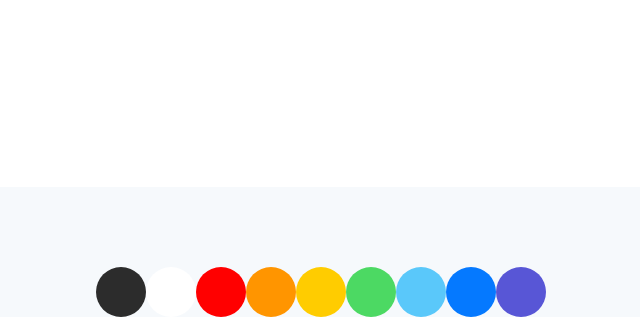
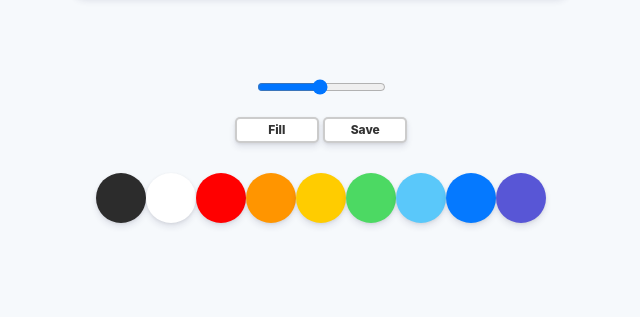
Before and after one commit to soulwine-it/PaintJS, a plain HTML site: page index.html in a window 1280 px wide. Shown: the part 553-870 px from the top of the page, without its empty margins (319-959 px from the left). After the commit the page ends 826 px from the top, so only its background shows below. Drawn offline with Linux system fonts and the light colour scheme.

Commit message:
style part two

```diff
--- a/index.html
+++ b/index.html
@@ -10,6 +10,20 @@
   <body>
     <canvas id="jsCanvas" class="canvas"></canvas>
     <div class="controls">
+      <div class="controls__range">
+        <input
+          type="range"
+          id="jsRange"
+          min="0.1"
+          max="5.0"
+          value="2.5"
+          step="0.1"
+        />
+      </div>
+      <div class="controls__btns">
+        <button id="jsMode">Fill</button>
+        <button id="jsSave">Save</button>
+      </div>
       <div class="controls__colors" id="jsColors">
         <div class="controls__color" style="background-color:#2c2c2c"></div>
         <div class="controls__color" style="background-color:white"></div>
--- a/styles.css
+++ b/styles.css
@@ -6,18 +6,45 @@ body {
   display: flex;
   flex-direction: column;
   align-items: center;
-  padding-top: 40px;
+  padding: 50px 0px;
 }
 
 .canvas {
-  width: 700px;
-  height: 700px;
+  width: 500px;
+  height: 500px;
   background-color: white;
   border-radius: 15px;
+  box-shadow: 0 4px 6px rgba(50, 50, 93, 0.11), 0 1px 3px rgba(0, 0, 0, 0.08);
 }
 .controls {
   margin-top: 80px;
+  display: flex;
+  flex-direction: column;
+  align-items: center;
 }
+
+.controls .controls__btns {
+  margin-bottom: 30px;
+}
+.controls__btns button {
+  all: unset;
+  cursor: pointer;
+  background-color: white;
+  padding: 5px 0px;
+  width: 80px;
+  text-align: center;
+  border-radius: 5px;
+  box-shadow: 0 4px 6px rgba(50, 50, 93, 0.11), 0 1px 3px rgba(0, 0, 0, 0.08);
+  border: 2px solid rgba(0, 0, 0, 0.2);
+  color: rgba(0, 0, 0, 0.8);
+  font-weight: 800;
+  font-size: 12px;
+}
+
+.controls__btns button:active {
+  transform: scale(0.95);
+}
+
 .controls .controls__colors {
   display: flex;
 }
@@ -26,4 +53,9 @@ body {
   height: 50px;
   border-radius: 25px;
   cursor: pointer;
+  box-shadow: 0 4px 6px rgba(50, 50, 93, 0.11), 0 1px 3px rgba(0, 0, 0, 0.08);
 }
+
+.controls .controls__range {
+  margin-bottom: 20px;
+}
```
